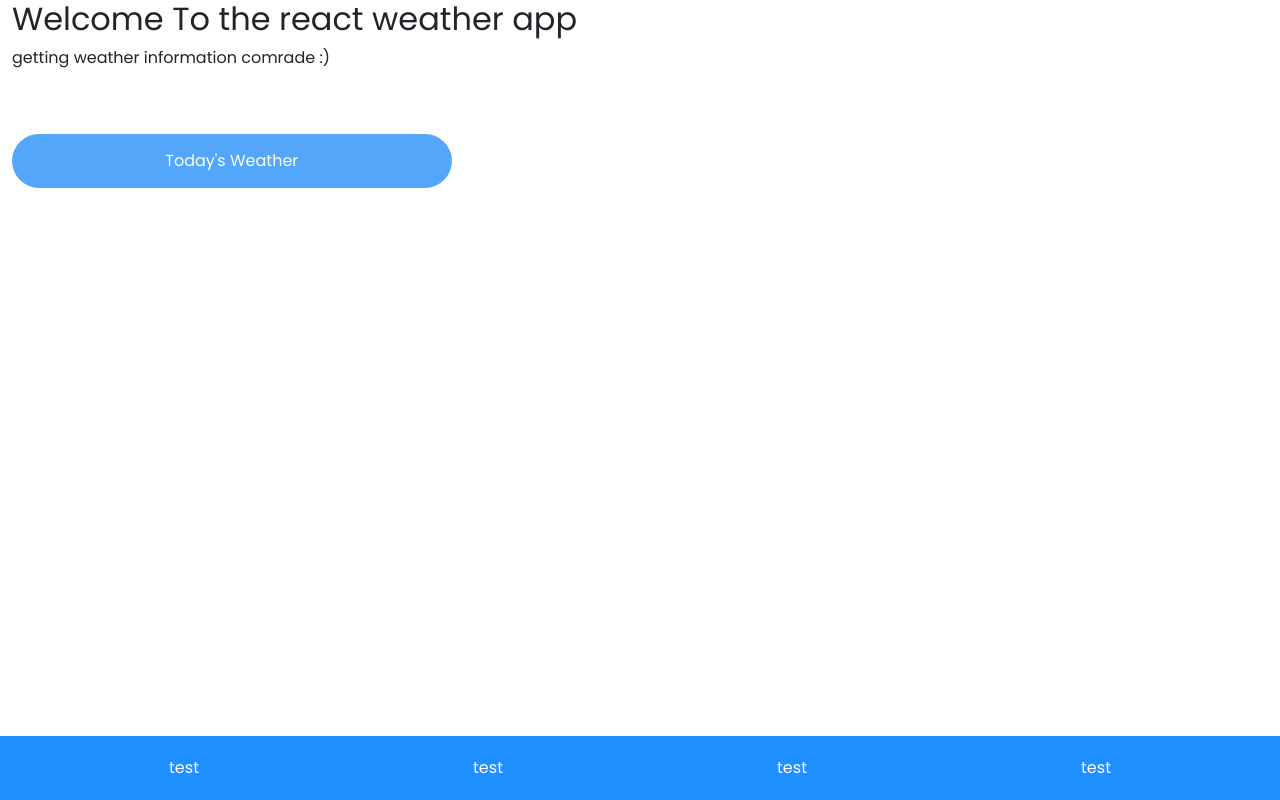
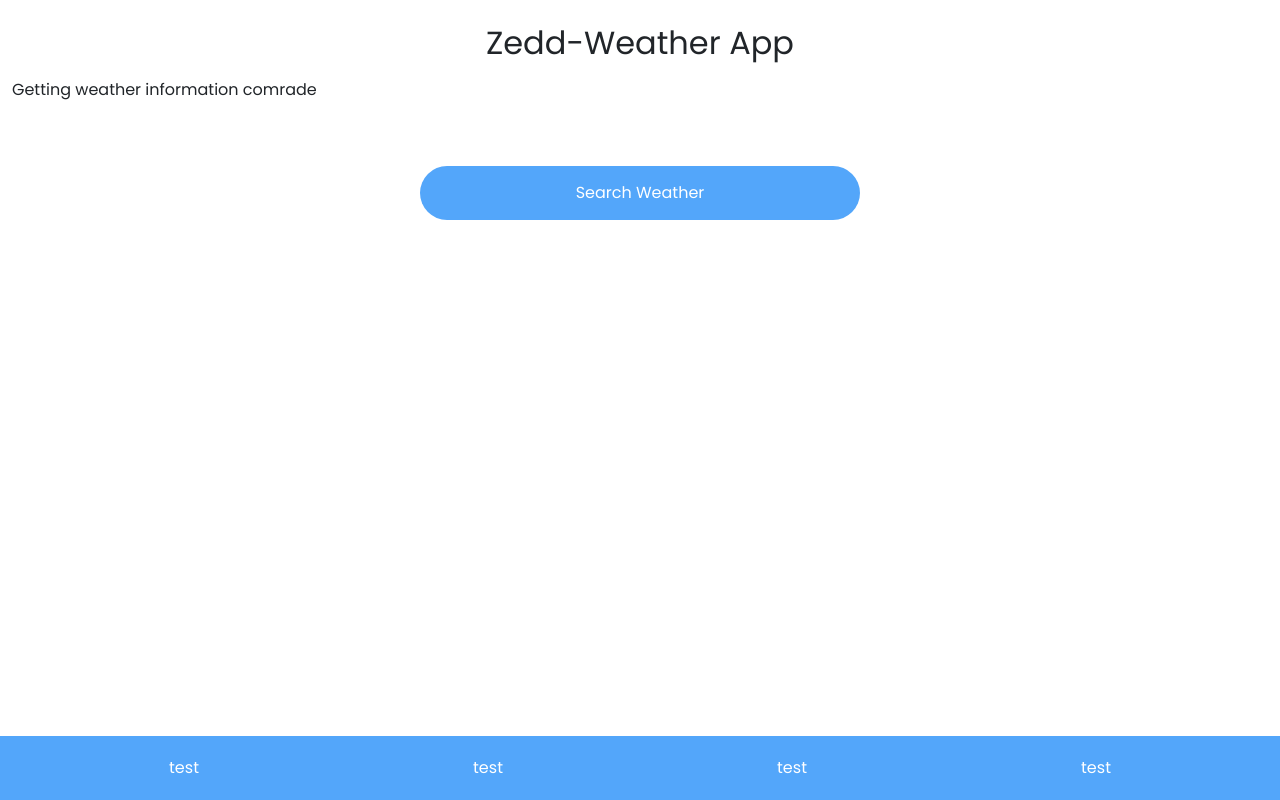
Before and after one commit to Adedoyin-Emmanuel/react-weather-app, a React (Create React App) app: page /weather in a window 1280 px wide. Built offline with nearby package versions, Linux system fonts and the light colour scheme; no server answers.

Commit message:
Modified the utility component

```diff
--- a/src/components/utilityFooterComponet.jsx
+++ b/src/components/utilityFooterComponet.jsx
@@ -6,7 +6,7 @@ const UtilityComponent = () =>{
             <section className="utility-component align-items-center justify-content-around">
                     <div className="utility-notch"></div>
                     <div className="d-flex align-items-center justify-content-center text-center">
-                        <h5 className=" m-auto text-center  text-capitalize ">sign up or login</h5>
+                        <p className=" m-auto text-center  text-capitalize ">search result not found!</p>
                         {/* <span>{"X"}</span> */}
                     </div>
                     <section className="jumbotron">
--- a/src/inc/styles/style.css
+++ b/src/inc/styles/style.css
@@ -72,7 +72,7 @@
 }
 
 .footer-nav-container{
-    background:dodgerblue;
+    background:var(--brand-primary-color);
     width:100%;
     margin:0;
     display: flex;
--- a/src/pages/Weather.jsx
+++ b/src/pages/Weather.jsx
@@ -15,11 +15,11 @@ const WeatherApp = () =>{
     }
     return (
         <React.Fragment>
-            <div className="container-fluid">
-                <h2>Welcome To the react weather app</h2>
+            <div className="container-fluid d-flex flex-column my-2">
+                <h2 className="fs-2 text-capitalize text-center my-3">Zedd-weather app</h2>
 
-                <p>getting weather information comrade {":)"}</p>
-                <Button text="today's weather"className="brand-btn m-auto my-5 width-toggle" onClick={()=>{show()}}/>
+                <p>Getting weather information comrade </p>
+                <Button text="search weather"className="brand-btn m-auto my-5 width-toggle" onClick={()=>{show()}}/>
 
             </div>
             <Footer/>
```
